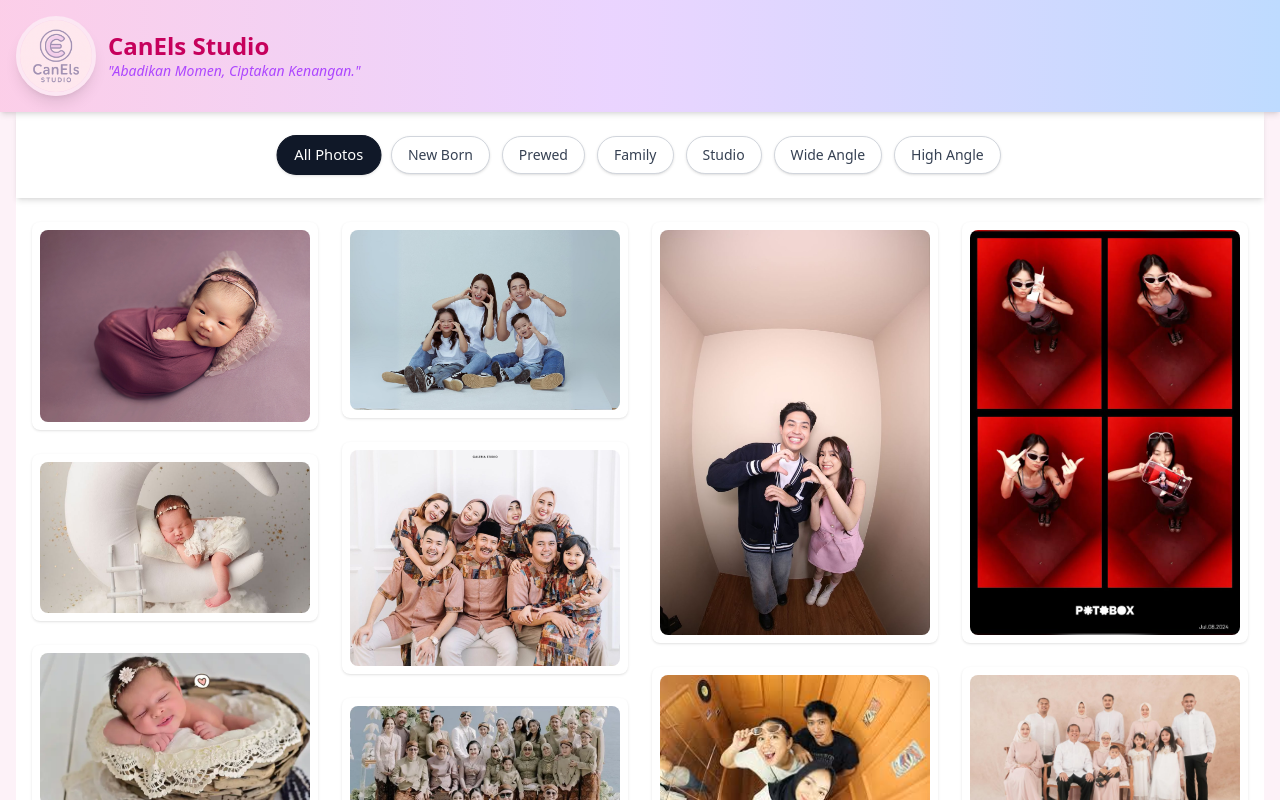
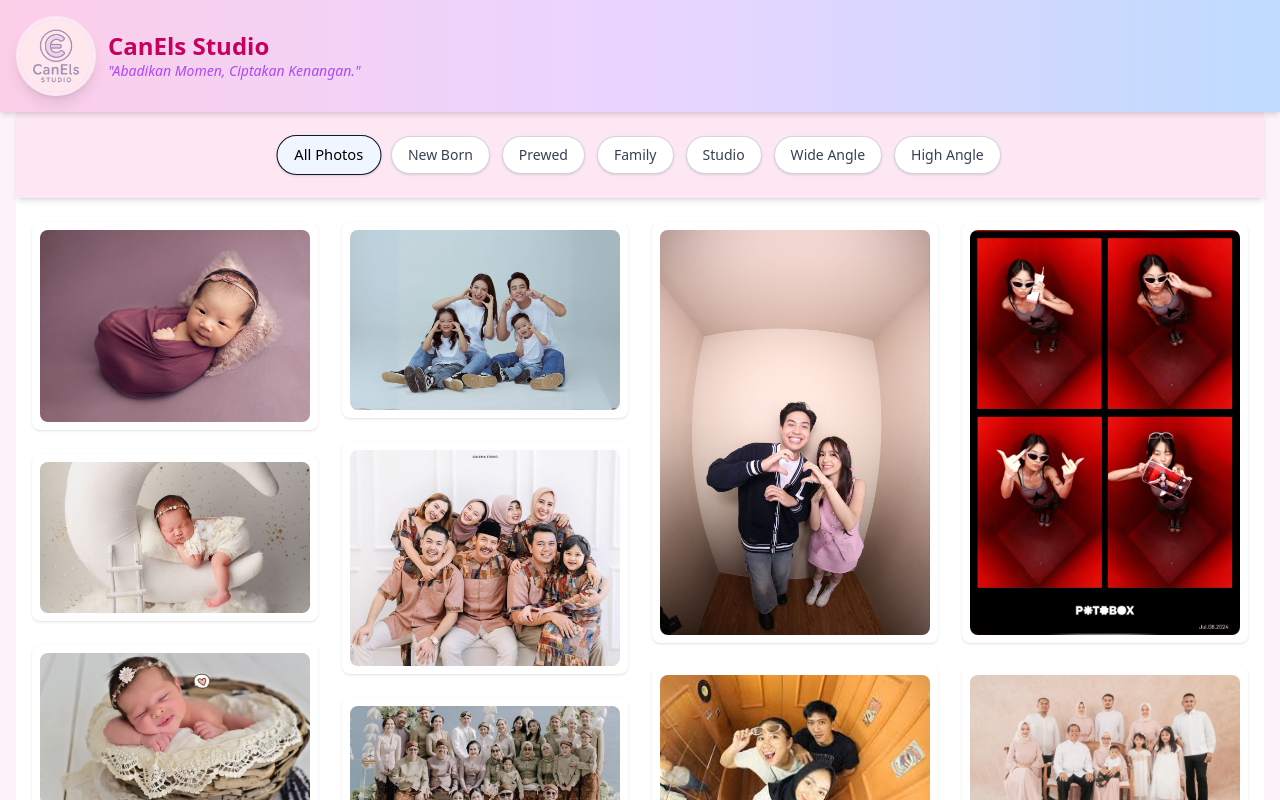
Before and after one commit to lanarizha/web-studio-foto, a Vue app: page /halamanutama in a window 1280 px wide. Shown: the top 800 px of the page. Built offline with nearby package versions, Linux system fonts and the light colour scheme; no server answers.

Commit message:
PRBH FILTER KATEGORI

```diff
--- a/src/pages/hal-cust/HalUtama.vue
+++ b/src/pages/hal-cust/HalUtama.vue
@@ -3,7 +3,7 @@
     <div class="min-h-screen flex flex-col bg-white text-gray-900 transition-colors duration-300">
 
       <!-- Filter Kategori -->
-      <div class="px-4 py-6 sticky top-0 z-40 bg-white/80 backdrop-blur-md shadow-md">
+      <div class="px-4 py-6 sticky top-0 z-40 bg-pink-100 bg-opacity/100 backdrop-blur-md shadow-md">
         <div class="flex flex-wrap gap-3 justify-center">
           <button
             v-for="cat in categories"
@@ -12,8 +12,8 @@
             :class="[
               'px-4 py-2 rounded-full text-sm font-medium border shadow-sm transition-all duration-300 ease-in-out',
               activeCategory === cat
-                ? 'bg-gray-900 text-white border-gray-900 scale-105'
-                : 'bg-white text-gray-700 border-gray-300 hover:bg-gray-100 hover:scale-105'
+                ? 'bg-blue-50 text-black border-gray-900 scale-105'
+                : 'bg-white text-gray-700 border-gray-300 hover:bg-pink-200 hover:scale-105'
             ]"
           >
             {{ cat }}
```
